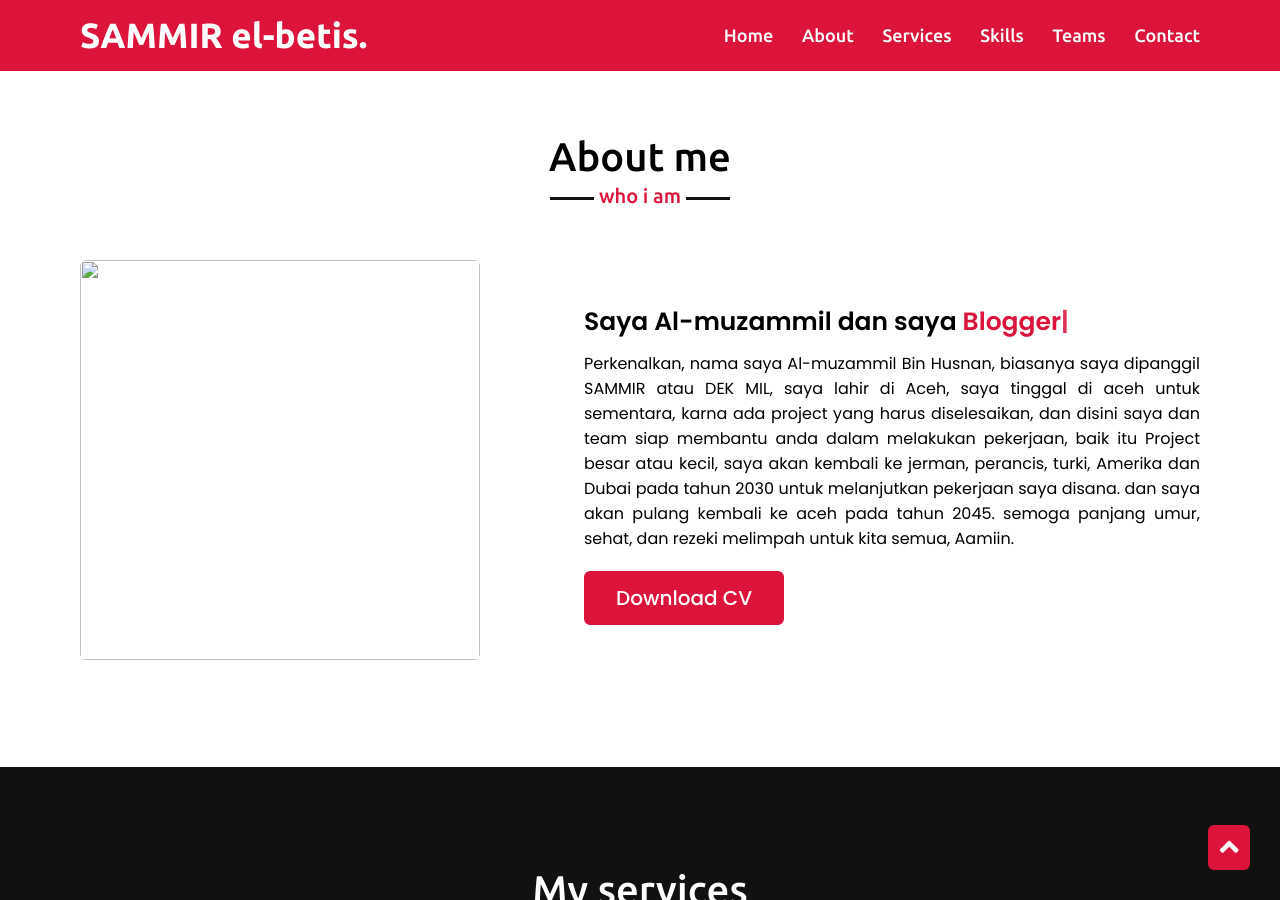
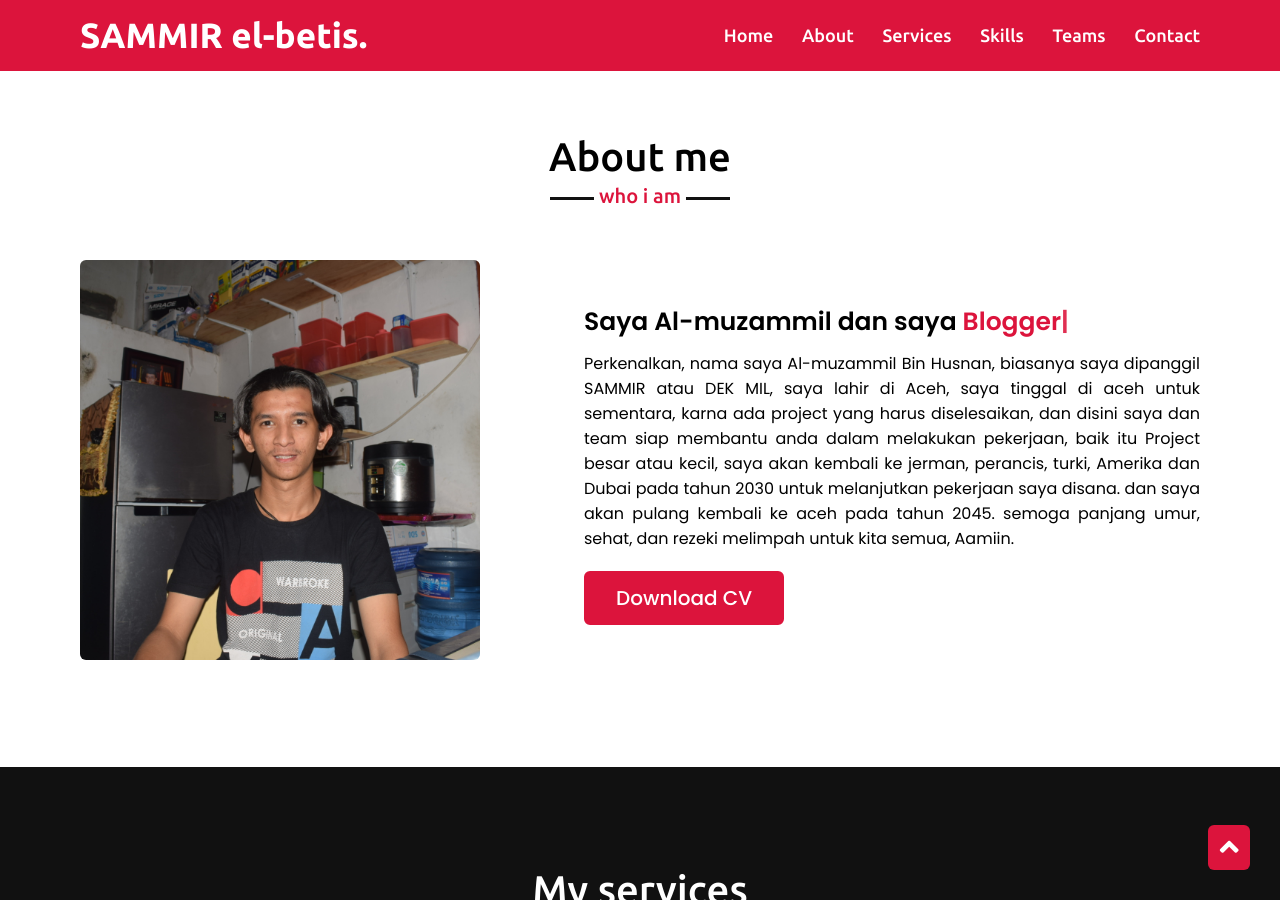
Before and after one commit to sammir07/sammir07.github.io, a Jekyll site: the page built from index.html, in a window 1280 px wide and 900 px high, scrolled down 866 px. Built offline with Jekyll 4.4.1, drawn with Linux system fonts in a browser that asks for light colours.

Commit message:
Update about.html

```diff
--- a/_includes/about.html
+++ b/_includes/about.html
@@ -3,12 +3,12 @@
         <h2 class="title">About me</h2>
         <div class="about-content">
             <div class="column left">
-                <img src="images/back2.jpg" alt="">
+                <img src="assets/images/back2.jpg" alt="">
             </div>
             <div class="column right">
                 <div class="text">Saya Al-muzammil dan saya <span class="typing-2"></span></div>
                 <p>Perkenalkan, nama saya Al-muzammil Bin Husnan, biasanya saya dipanggil SAMMIR atau DEK MIL, saya lahir di Aceh, saya tinggal di aceh untuk sementara, karna ada project yang harus diselesaikan, dan disini saya dan team siap membantu anda dalam melakukan pekerjaan, baik itu Project besar atau kecil, saya akan kembali ke jerman, perancis, turki, Amerika dan Dubai pada tahun 2030 untuk melanjutkan pekerjaan saya disana. dan saya akan pulang kembali ke aceh pada tahun 2045. semoga panjang umur, sehat, dan rezeki melimpah untuk kita semua, Aamiin.</p>
-                <a href="images/cv1.pdf">Download CV</a>
+                <a href="assets/images/cv1.pdf">Download CV</a>
             </div>
         </div>
     </div>
```
